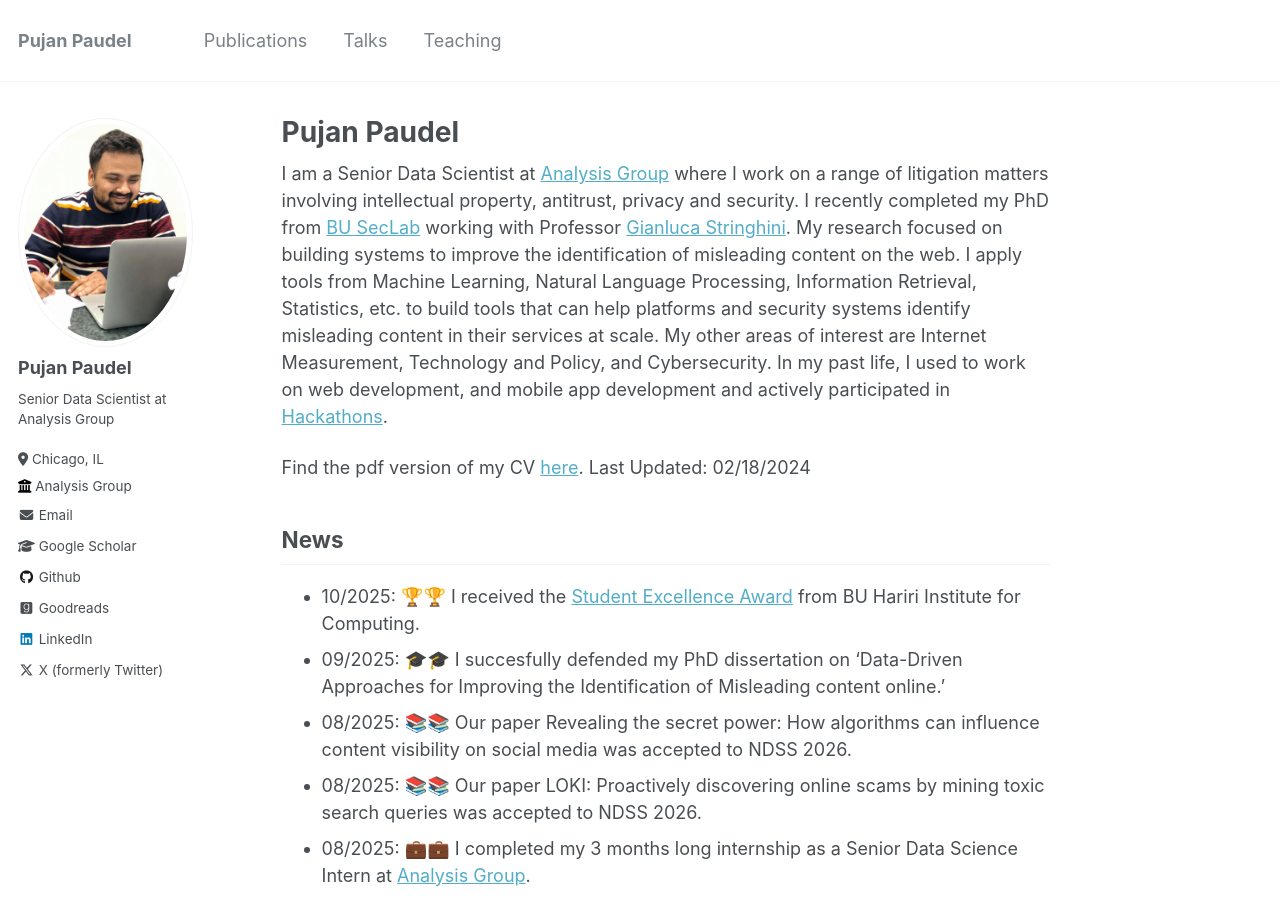
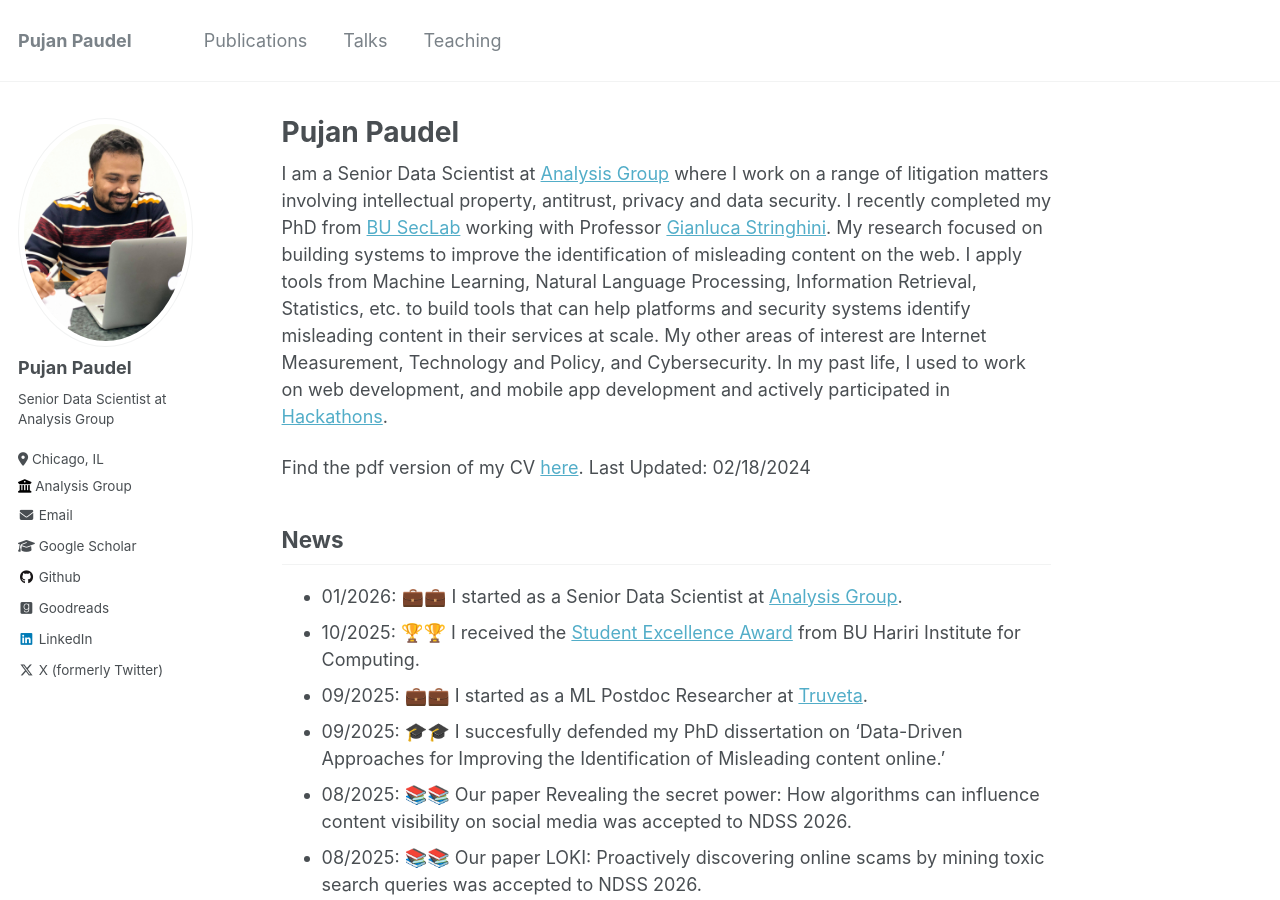
Before and after one commit to codepujan/codepujan.github.io, a Jekyll site: the page built from _pages/about.md, in a window 1280 px wide and 900 px high. Built offline with Jekyll 4.4.1, drawn with Linux system fonts in a browser that asks for light colours.

Commit message:
Update about.md

```diff
--- a/_pages/about.md
+++ b/_pages/about.md
@@ -7,14 +7,16 @@ redirect_from:
   - /about.html
 ---
 
-I am a Senior Data Scientist at [Analysis Group](https://www.analysisgroup.com/) where I work on a range of litigation matters involving intellectual property, antitrust, privacy and security.
+I am a Senior Data Scientist at [Analysis Group](https://www.analysisgroup.com/) where I work on a range of litigation matters involving intellectual property, antitrust, privacy and data security.
 I recently completed my PhD from [BU SecLab](https://seclab.bu.edu/) working with Professor [Gianluca Stringhini](https://seclab.bu.edu/people/gianluca/). My research focused on building systems to improve the identification of misleading content on the web. I apply tools from Machine Learning, Natural Language Processing, Information Retrieval, Statistics, etc. to build tools that can help platforms and security systems identify misleading content in their services at scale. My other areas of interest are Internet Measurement, Technology and Policy, and Cybersecurity. In my past life, I used to work on web development, and mobile app development and actively participated in [Hackathons](https://devpost.com/codepujan).
 
 Find the pdf version of my CV <a href="files/pujan_cv_updated.pdf" target="_blank" rel="noopener noreferrer">here</a>. Last Updated: 02/18/2024
 
 News
 ------
+* 01/2026: 💼💼 I started as a Senior Data Scientist at [Analysis Group](https://analysisgroup.com/).
 * 10/2025: 🏆🏆 I received the [Student Excellence Award](https://www.bu.edu/hic/2025/09/25/38694/) from BU Hariri Institute for Computing.
+* 09/2025: 💼💼 I started as a ML Postdoc Researcher at [Truveta](https://www.truveta.com/).
 * 09/2025: 🎓🎓 I succesfully defended my PhD dissertation on 'Data-Driven Approaches for Improving the Identification of Misleading content online.'
 * 08/2025: 📚📚 Our paper Revealing the secret power: How algorithms can influence content visibility on social media was accepted to NDSS 2026.
 * 08/2025: 📚📚 Our paper LOKI: Proactively discovering online scams by mining toxic search queries was accepted to NDSS 2026.
```
